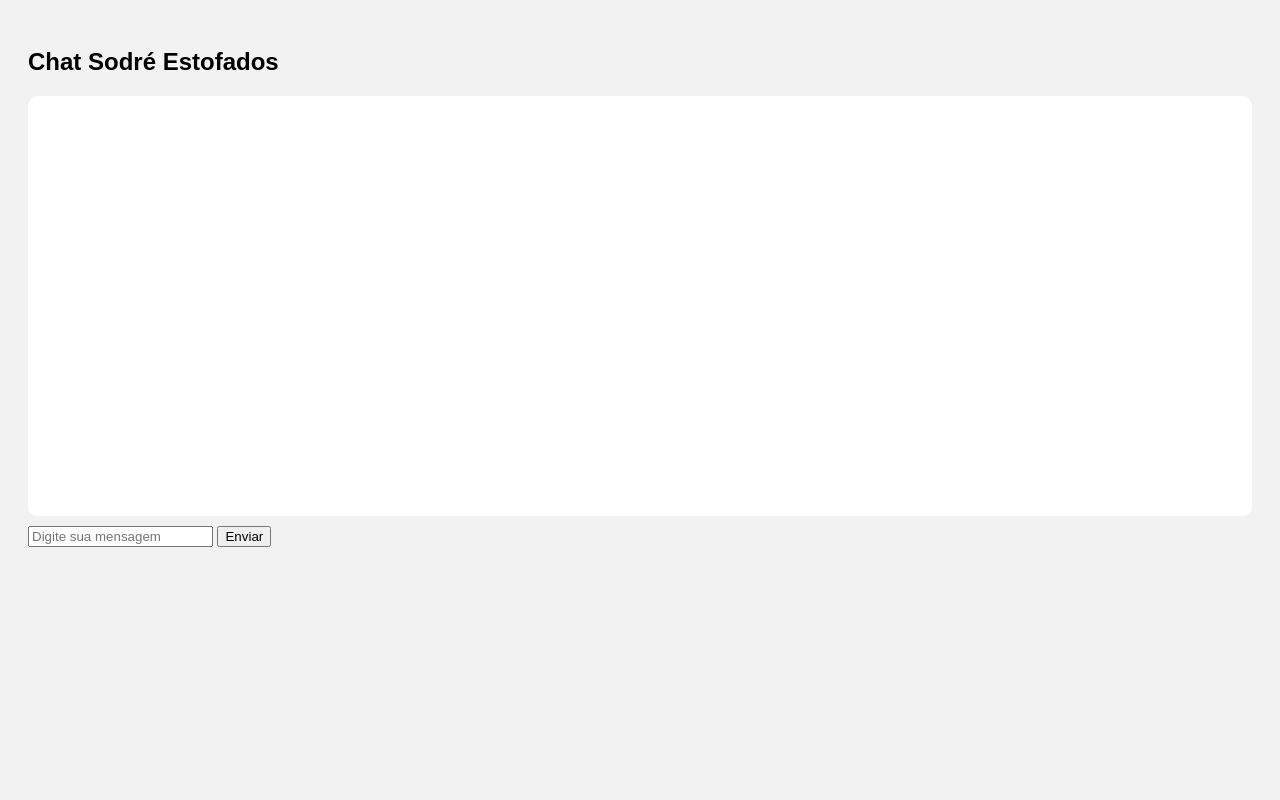
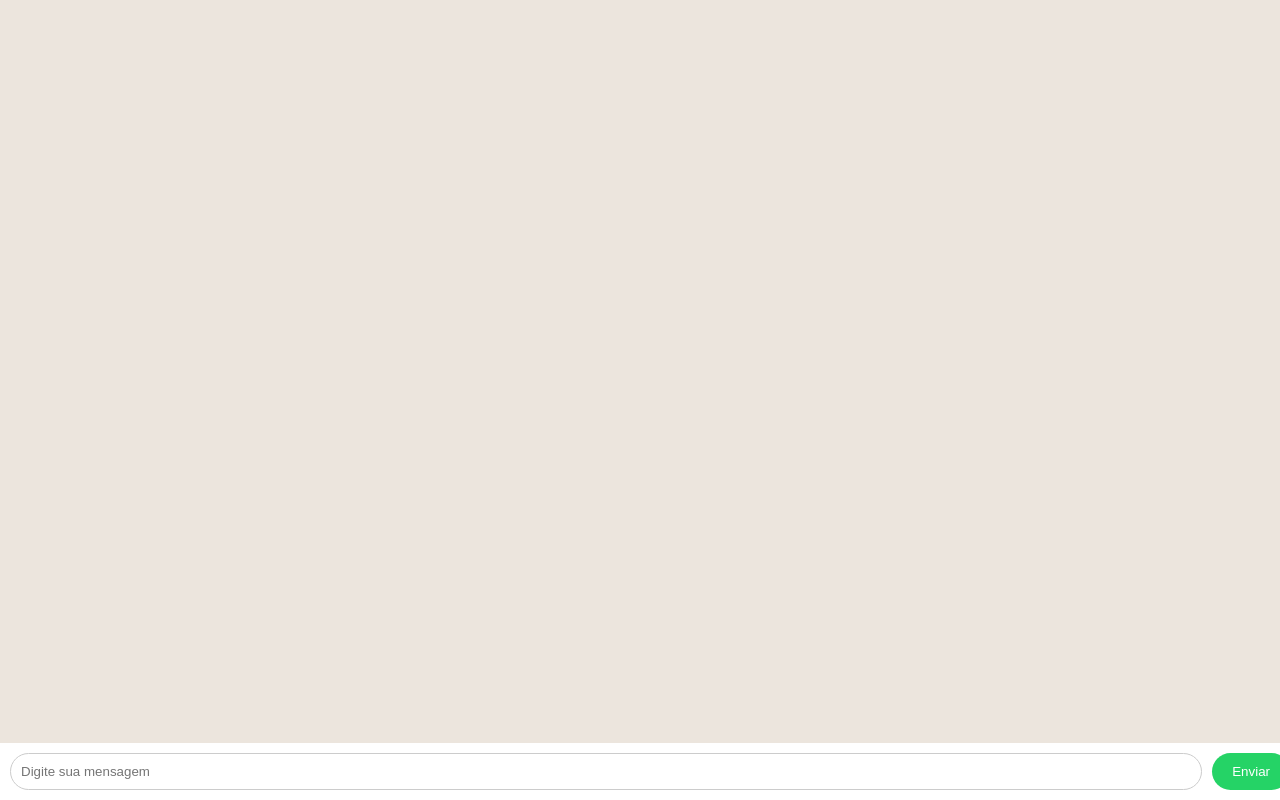
Before and after one commit to sodreestofados-code/sodre-chat-site, a website: page index.html in a window 1280 px wide. Drawn offline with Linux system fonts and the light colour scheme.

Commit message:
Update index.html

```diff
--- a/index.html
+++ b/index.html
@@ -5,23 +5,76 @@
 
 <meta charset="UTF-8">
 
-<title>Chat Sodré</title>
+<title>Sodré Estofados</title>
 
 <style>
 
 body{
 font-family:Arial;
-background:#f2f2f2;
-padding:20px;
+background:#ece5dd;
+margin:0;
 }
 
 #chat{
-background:white;
-height:400px;
+
+height:80vh;
 overflow:auto;
+padding:20px;
+
+}
+
+.msg{
+
 padding:10px;
 border-radius:10px;
-margin-bottom:10px;
+margin:10px;
+max-width:70%;
+
+}
+
+.user{
+
+background:#dcf8c6;
+margin-left:auto;
+
+}
+
+.bot{
+
+background:white;
+
+}
+
+#barra{
+
+position:fixed;
+bottom:0;
+width:100%;
+background:white;
+padding:10px;
+display:flex;
+gap:10px;
+
+}
+
+input{
+
+flex:1;
+padding:10px;
+border-radius:20px;
+border:1px solid #ccc;
+
+}
+
+button{
+
+background:#25d366;
+border:none;
+color:white;
+padding:10px 20px;
+border-radius:20px;
+cursor:pointer;
+
 }
 
 </style>
@@ -30,13 +83,15 @@ margin-bottom:10px;
 
 <body>
 
-<h2>Chat Sodré Estofados</h2>
+<div id="chat"></div>
 
-<div id="chat"></div>
+<div id="barra">
 
 <input id="mensagem" placeholder="Digite sua mensagem">
 
 <button onclick="enviar()">Enviar</button>
+
+</div>
 
 <script>
 
@@ -44,9 +99,11 @@ async function enviar(){
 
 let mensagem = document.getElementById("mensagem").value;
 
+if(!mensagem) return;
+
 let chat = document.getElementById("chat");
 
-chat.innerHTML += "<p><b>Você:</b> "+mensagem+"</p>";
+chat.innerHTML += `<div class="msg user">${mensagem}</div>`;
 
 document.getElementById("mensagem").value="";
 
@@ -66,7 +123,7 @@ message: mensagem
 
 let data = await resposta.json();
 
-chat.innerHTML += "<p><b>Júlia:</b> "+data.reply+"</p>";
+chat.innerHTML += `<div class="msg bot">${data.reply}</div>`;
 
 chat.scrollTop = chat.scrollHeight;
 
```
